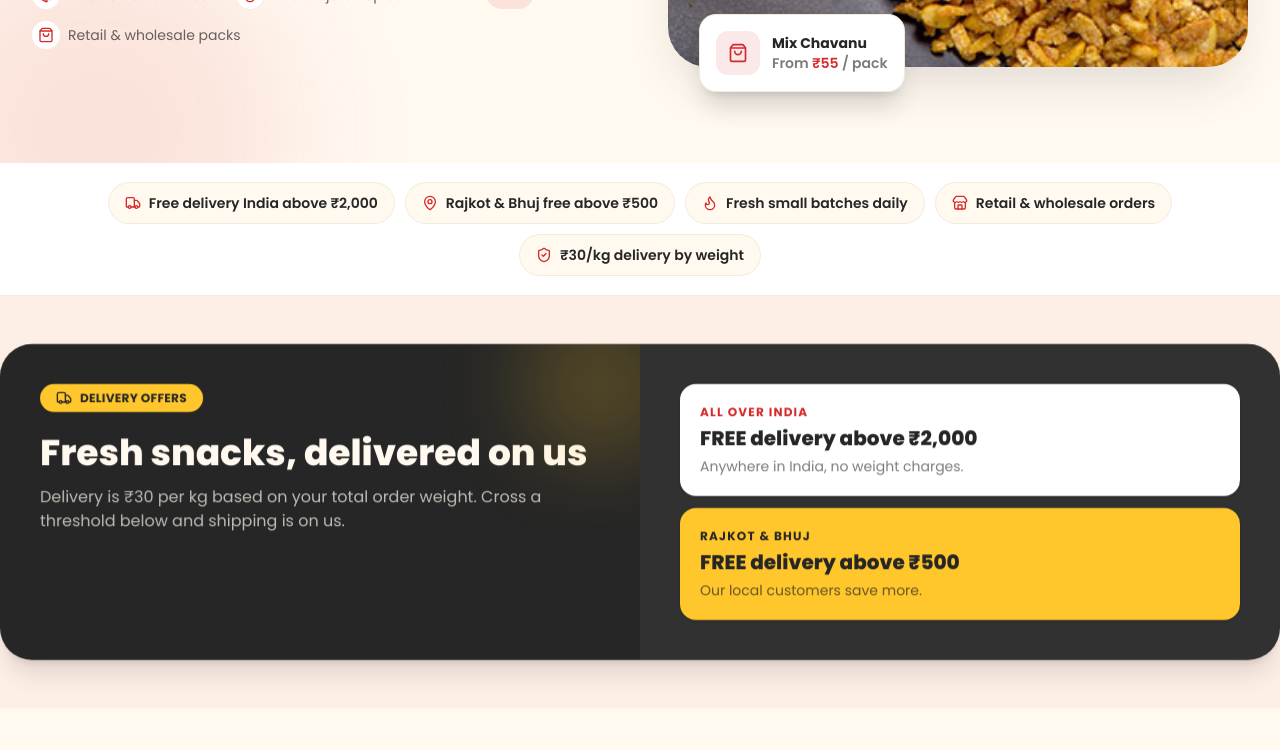
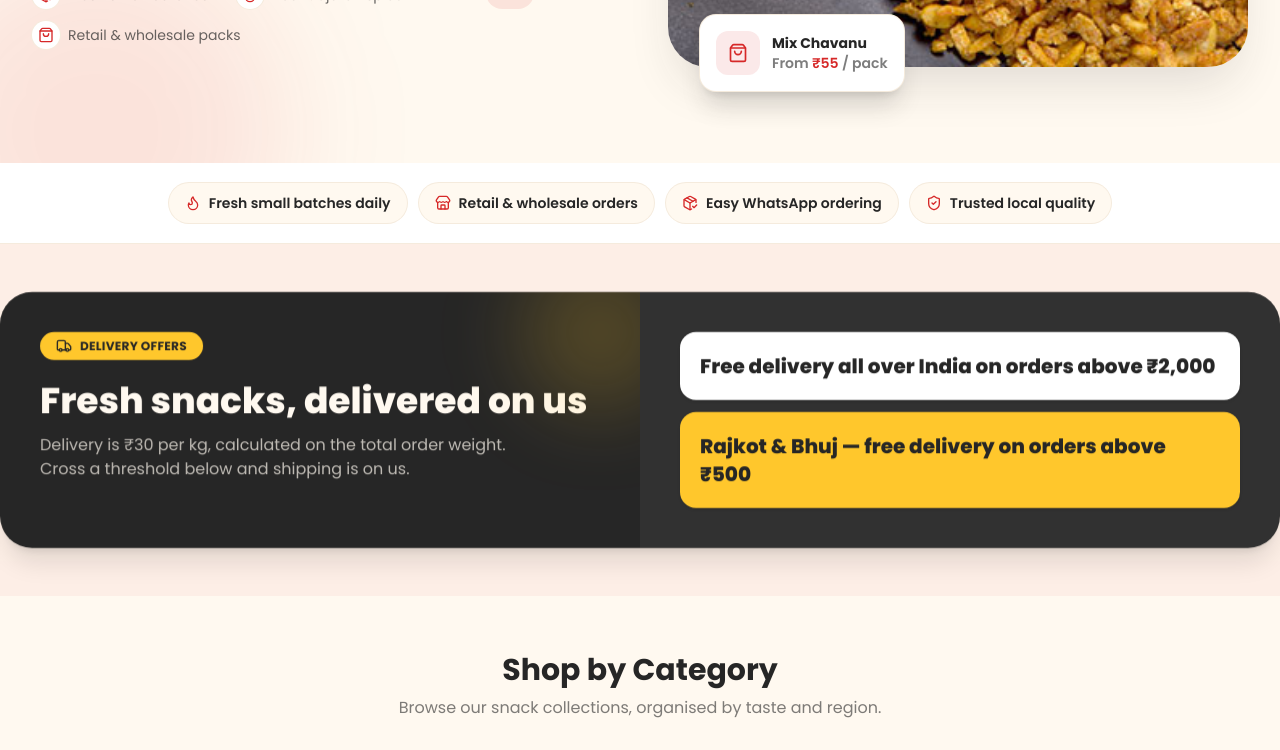
Before and after one commit to DeepParekh9190/jalaram-food, a Next.js app: page / in a window 1280 px wide. Shown: the part 710-1460 px from the top of the page. Built offline with nearby package versions, Linux system fonts and the light colour scheme.

Commit message:
Centralize and de-duplicate delivery offer text
- One deliveryOffers source of truth in site-config, shared by marquee, homepage, checkout and zone info
- Remove repeated offer text from trust badges, cart hint and cart summary

```diff
--- a/src/app/page.tsx
+++ b/src/app/page.tsx
@@ -5,7 +5,6 @@ import {
   Award,
   Flame,
   Leaf,
-  MapPin,
   MessageCircle,
   PackageCheck,
   ShieldCheck,
@@ -16,7 +15,7 @@ import {
   Quote,
 } from "lucide-react";
 import { categories, getBestsellers } from "@/data/products";
-import { siteConfig, whatsappConfig } from "@/data/site-config";
+import { deliveryOffers, siteConfig, whatsappConfig } from "@/data/site-config";
 import { ProductCard } from "@/components/product-card";
 import { Reveal } from "@/components/reveal";
 
@@ -59,11 +58,10 @@ const heroHighlights = [
 ];
 
 const trustBadges = [
-  { icon: Truck, label: "Free delivery India above ₹2,000" },
-  { icon: MapPin, label: "Rajkot & Bhuj free above ₹500" },
   { icon: Flame, label: "Fresh small batches daily" },
   { icon: Store, label: "Retail & wholesale orders" },
-  { icon: ShieldCheck, label: "₹30/kg delivery by weight" },
+  { icon: PackageCheck, label: "Easy WhatsApp ordering" },
+  { icon: ShieldCheck, label: "Trusted local quality" },
 ];
 
 const testimonials = [
@@ -252,22 +250,16 @@ export default function HomePage() {
                 Fresh snacks, delivered on us
               </h2>
               <p className="mt-3 max-w-lg text-cream/70">
-                Delivery is ₹30 per kg based on your total order weight. Cross a threshold
-                below and shipping is on us.
+                Delivery is {deliveryOffers.perKg}. Cross a threshold below and shipping is
+                on us.
               </p>
             </div>
             <div className="grid gap-3 bg-white/5 p-8 sm:p-10">
               <div className="rounded-2xl bg-white p-5 text-charcoal shadow-sm">
-                <p className="text-xs font-bold uppercase tracking-widest text-brand">
-                  All over India
-                </p>
-                <p className="mt-1 text-xl font-extrabold">FREE delivery above ₹2,000</p>
-                <p className="mt-1 text-sm text-charcoal/60">Anywhere in India, no weight charges.</p>
+                <p className="text-lg font-extrabold sm:text-xl">{deliveryOffers.india}</p>
               </div>
               <div className="rounded-2xl bg-gold p-5 text-charcoal shadow-sm">
-                <p className="text-xs font-bold uppercase tracking-widest">Rajkot &amp; Bhuj</p>
-                <p className="mt-1 text-xl font-extrabold">FREE delivery above ₹500</p>
-                <p className="mt-1 text-sm text-charcoal/70">Our local customers save more.</p>
+                <p className="text-lg font-extrabold sm:text-xl">{deliveryOffers.local}</p>
               </div>
             </div>
           </div>
--- a/src/components/cart-client.tsx
+++ b/src/components/cart-client.tsx
@@ -240,16 +240,11 @@ export function CartClient() {
               </div>
             </dl>
 
-            <div className="mt-4 rounded-2xl bg-gold/20 p-4 ring-1 ring-gold/60">
-              <p className="text-xs font-bold uppercase tracking-wide text-charcoal/60">
-                Delivery promise
+            {deliveryCharge === 0 && (
+              <p className="mt-4 rounded-2xl bg-gold/20 px-4 py-3 text-sm font-semibold text-charcoal ring-1 ring-gold/60">
+                You&apos;ve unlocked FREE delivery on this order!
               </p>
-              <p className="mt-1 text-sm font-semibold text-charcoal">
-                {deliveryCharge === 0
-                  ? "You've unlocked FREE delivery on this order!"
-                  : `Delivery is ₹30 per kg of total order weight. Free all over India above ₹2,000 and in Rajkot & Bhuj above ₹500.`}
-              </p>
-            </div>
+            )}
 
             {/* Customer details */}
             <h2 className="mt-6 font-bold text-charcoal">Delivery Details</h2>
@@ -394,8 +389,7 @@ function CitySelect({
         ))}
       </select>
       <p className="mt-1 text-xs text-charcoal/50">
-        Rajkot &amp; Bhuj: free above ₹500. All other locations: free above ₹2,000, otherwise
-        ₹30 per kg of total order weight.
+        Delivery charges depend on your city and the total order weight.
       </p>
       {value && !error && (
         <div className="mt-2 rounded-xl bg-white px-3.5 py-2.5 text-sm text-charcoal ring-1 ring-gold/60">
--- a/src/components/header.tsx
+++ b/src/components/header.tsx
@@ -3,7 +3,7 @@
 import Link from "next/link";
 import { usePathname } from "next/navigation";
 import { ShoppingBag } from "lucide-react";
-import { siteConfig } from "@/data/site-config";
+import { deliveryOffers, siteConfig } from "@/data/site-config";
 import { useCart } from "@/components/cart-provider";
 import { cn } from "@/lib/utils";
 
@@ -33,9 +33,9 @@ export function Header() {
                 copy === 1 && "motion-reduce:hidden"
               )}
             >
-              Free delivery all over India on orders above ₹2,000
+              {deliveryOffers.india}
               <span className="mx-3 text-gold" aria-hidden>★</span>
-              Rajkot &amp; Bhuj — free delivery on orders above ₹500
+              {deliveryOffers.local}
               <span className="mx-3 text-gold" aria-hidden>★</span>
             </span>
           ))}
--- a/src/data/site-config.ts
+++ b/src/data/site-config.ts
@@ -11,6 +11,21 @@
  * favicon is a simple snack-bowl glyph. When a real logo exists,
  * add a `logo` path back here.
  */
+
+/** Single source of truth for the delivery offer numbers and wording */
+const deliveryThresholds = {
+  india: 2000,
+  local: 500,
+  perKg: 30,
+} as const;
+
+export const deliveryOffers = {
+  india: `Free delivery all over India on orders above ₹${deliveryThresholds.india.toLocaleString(
+    "en-IN"
+  )}`,
+  local: `Rajkot & Bhuj — free delivery on orders above ₹${deliveryThresholds.local}`,
+  perKg: `₹${deliveryThresholds.perKg} per kg, calculated on the total order weight`,
+} as const;
 
 export const siteConfig = {
   /** Brand name shown in header, footer, metadata */
@@ -32,9 +47,9 @@ export const siteConfig = {
 
   /** Delivery information shown on cart / contact / product pages */
   deliveryInfo: [
-    "Free delivery all over India on orders above ₹2,000.",
-    "Free delivery in Rajkot & Bhuj on orders above ₹500.",
-    "For all other orders, delivery is ₹30 per kg, calculated on the total order weight.",
+    `${deliveryOffers.india}.`,
+    `${deliveryOffers.local}.`,
+    `For all other orders, delivery is ${deliveryOffers.perKg}.`,
   ],
 
   /** Open hours */
@@ -86,9 +101,9 @@ export const deliveryCities = [
 
 /** Delivery charge rules, shared by the UI and the WhatsApp order message */
 export const deliveryPolicy = {
-  indiaFreeAbove: 2000,
-  localFreeAbove: 500,
-  perKg: 30,
+  indiaFreeAbove: deliveryThresholds.india,
+  localFreeAbove: deliveryThresholds.local,
+  perKg: deliveryThresholds.perKg,
 } as const;
 
 /**
@@ -108,7 +123,7 @@ export const deliveryZones = {
   },
   other: {
     label: "Courier delivery, 2 to 4 days",
-    detail: `Free delivery all over India above ₹${deliveryPolicy.indiaFreeAbove}. Otherwise ₹${deliveryPolicy.perKg} per kg of total order weight.`,
+    detail: `${deliveryOffers.india}. Otherwise ${deliveryOffers.perKg}.`,
     message: `Delivery: Courier, 2 to 4 days. Free India above ₹${deliveryPolicy.indiaFreeAbove} (Bhuj above ₹${deliveryPolicy.localFreeAbove}), else ₹${deliveryPolicy.perKg}/kg by total weight.`,
   },
 } as const;
```
